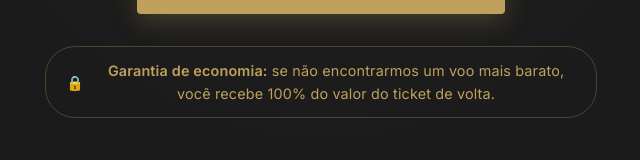
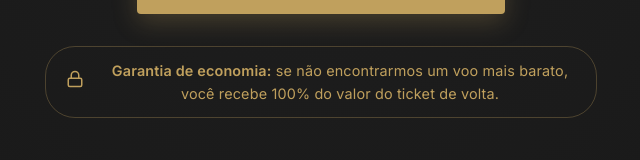
Before and after one commit to Afilliate/lp-milhas, a React (Vite) app: page /obrigado in a window 1280 px wide. Shown: the part 714-874 px from the top of the page, without its empty margins (319-959 px from the left). Built offline with nearby package versions, Linux system fonts and the light colour scheme.

Commit message:
Add lock SVG icon to guarantee message
Added SVG icon for lock representation in guarantee section.

```diff
--- a/src/Obrigado.jsx
+++ b/src/Obrigado.jsx
@@ -51,7 +51,13 @@ function Obrigado() {
           </a>
 
           <div className="guarantee-thankyou">
-            <span>🔒</span>
+            <span>
+              {/* SVG Cadeado */}
+              <svg width="18" height="18" viewBox="0 0 24 24" fill="none" stroke="#C0A05D" strokeWidth="2" strokeLinecap="round" strokeLinejoin="round" style={{ marginRight: 8 }}>
+                <rect x="3" y="11" width="18" height="11" rx="2" ry="2" />
+                <path d="M7 11V7a5 5 0 0 1 10 0v4" />
+              </svg>
+            </span>
             <span>
               <strong>Garantia de economia:</strong> se não encontrarmos um voo mais barato, você recebe 100% do valor do ticket de volta.
             </span>
```
